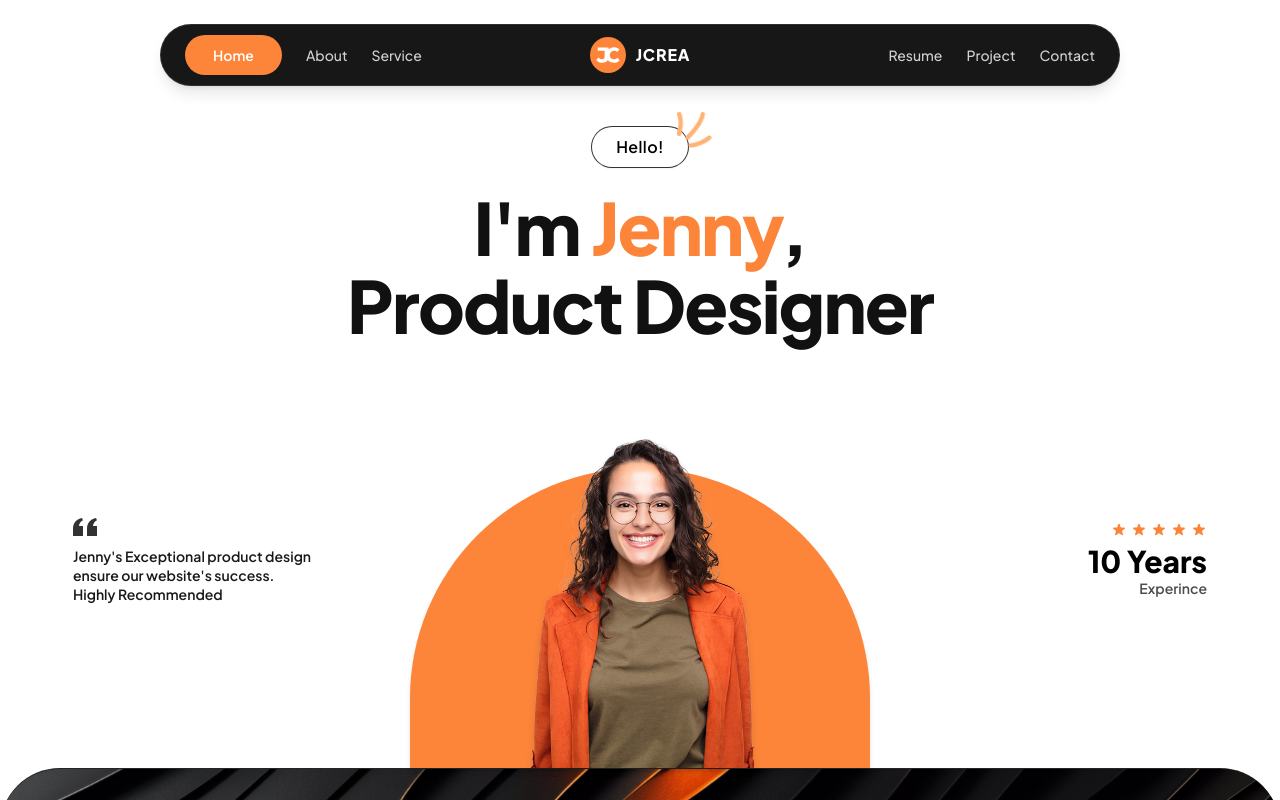
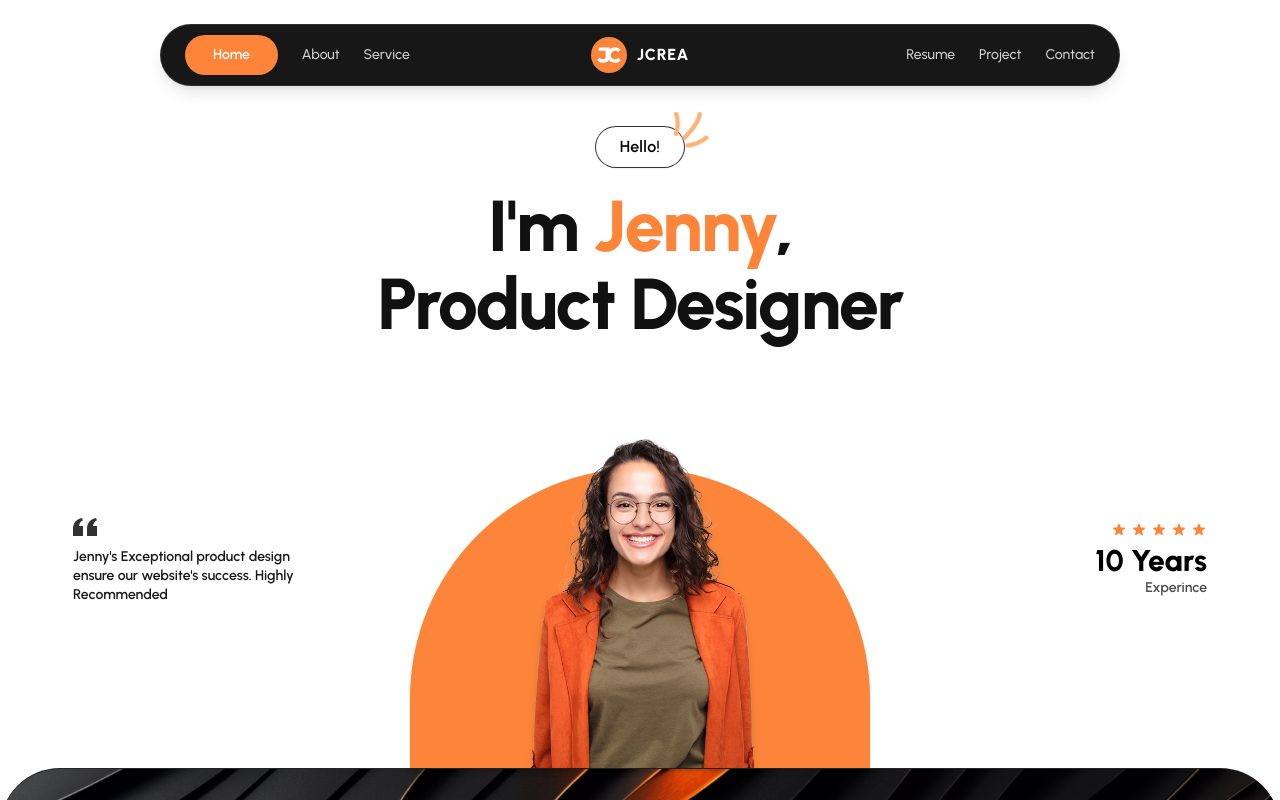
Before and after one commit to GausAlMunirTushar/technical-assessment-design-pillar1, a Next.js app: page / in a window 1280 px wide. Shown: the top 800 px of the page. Built offline with nearby package versions, Linux system fonts and the light colour scheme.

Commit message:
feat: add typography, and theme configuration

```diff
--- a/src/app/globals.css
+++ b/src/app/globals.css
@@ -1,13 +1,13 @@
 @import "tailwindcss";
 
 @theme {
-  --font-sans: var(--font-jakarta), system-ui, sans-serif;
+	--font-sans: var(--font-urbanist), system-ui, sans-serif;
 
-  --color-accent-orange: #FD853A;
-  --color-accent-orange-hover: #E47026;
+	--color-accent-orange: #fd853a;
+	--color-accent-orange-hover: #e47026;
 
 	--color-dark-surface: #171717;
-  --color-dark-bg: #0D0D0D;
+	--color-dark-bg: #0d0d0d;
 	--color-dark-card: rgba(255, 255, 255, 0.06);
 
 	--color-text-dark: #111111;
@@ -20,10 +20,10 @@
 :root {
 	--bg-main: #ffffff;
 	--fg-main: #111111;
-  --accent-orange: #FD853A;
-  --accent-orange-light: #FF9E67;
+	--accent-orange: #fd853a;
+	--accent-orange-light: #ff9e67;
 	--surface-dark: #171717;
-  --services-bg: #0D0D0D;
+	--services-bg: #0d0d0d;
 	--card-bg: rgba(255, 255, 255, 0.06);
 	--card-border: rgba(255, 255, 255, 0.12);
 }
@@ -52,22 +52,46 @@ body {
 /* Responsive cutout mask for ServiceCard inner mockup container */
 .service-card-cutout {
 	/* Default mobile (< 640px): button is 56px (radius 28px), cutout radius 39px */
-  -webkit-mask-image: radial-gradient(circle 39px at calc(100% - 28px) calc(100% - 28px), transparent 38.5px, black 39px);
-  mask-image: radial-gradient(circle 39px at calc(100% - 28px) calc(100% - 28px), transparent 38.5px, black 39px);
+	-webkit-mask-image: radial-gradient(
+		circle 39px at calc(100% - 28px) calc(100% - 28px),
+		transparent 38.5px,
+		black 39px
+	);
+	mask-image: radial-gradient(
+		circle 39px at calc(100% - 28px) calc(100% - 28px),
+		transparent 38.5px,
+		black 39px
+	);
 }
 
 @media (min-width: 640px) {
 	.service-card-cutout {
 		/* SM screens (640px - 767px): button is 64px (radius 32px), cutout radius 44px */
-    -webkit-mask-image: radial-gradient(circle 44px at calc(100% - 32px) calc(100% - 32px), transparent 43.5px, black 44px);
-    mask-image: radial-gradient(circle 44px at calc(100% - 32px) calc(100% - 32px), transparent 43.5px, black 44px);
+		-webkit-mask-image: radial-gradient(
+			circle 44px at calc(100% - 32px) calc(100% - 32px),
+			transparent 43.5px,
+			black 44px
+		);
+		mask-image: radial-gradient(
+			circle 44px at calc(100% - 32px) calc(100% - 32px),
+			transparent 43.5px,
+			black 44px
+		);
 	}
 }
 
 @media (min-width: 768px) {
 	.service-card-cutout {
 		/* MD+ screens (>= 768px): button is 68px (radius 34px), cutout radius 47px */
-    -webkit-mask-image: radial-gradient(circle 47px at calc(100% - 34px) calc(100% - 34px), transparent 46.5px, black 47px);
-    mask-image: radial-gradient(circle 47px at calc(100% - 34px) calc(100% - 34px), transparent 46.5px, black 47px);
+		-webkit-mask-image: radial-gradient(
+			circle 47px at calc(100% - 34px) calc(100% - 34px),
+			transparent 46.5px,
+			black 47px
+		);
+		mask-image: radial-gradient(
+			circle 47px at calc(100% - 34px) calc(100% - 34px),
+			transparent 46.5px,
+			black 47px
+		);
 	}
 }
--- a/src/app/layout.tsx
+++ b/src/app/layout.tsx
@@ -1,9 +1,9 @@
 import type { Metadata, Viewport } from "next";
-import { Plus_Jakarta_Sans } from "next/font/google";
+import { Urbanist } from "next/font/google";
 import "./globals.css";
 
-const plusJakartaSans = Plus_Jakarta_Sans({
-  variable: "--font-jakarta",
+const urbanist = Urbanist({
+	variable: "--font-urbanist",
 	subsets: ["latin"],
 	weight: ["400", "500", "600", "700", "800"],
 });
@@ -104,7 +104,7 @@ export default function RootLayout({
 	return (
 		<html
 			lang="en"
-      className={`${plusJakartaSans.variable} font-sans antialiased`}
+			className={`${urbanist.variable} font-sans antialiased`}
 		>
 			<head>
 				<script
```
Lines whose indentation alone changed are shown as unchanged.
